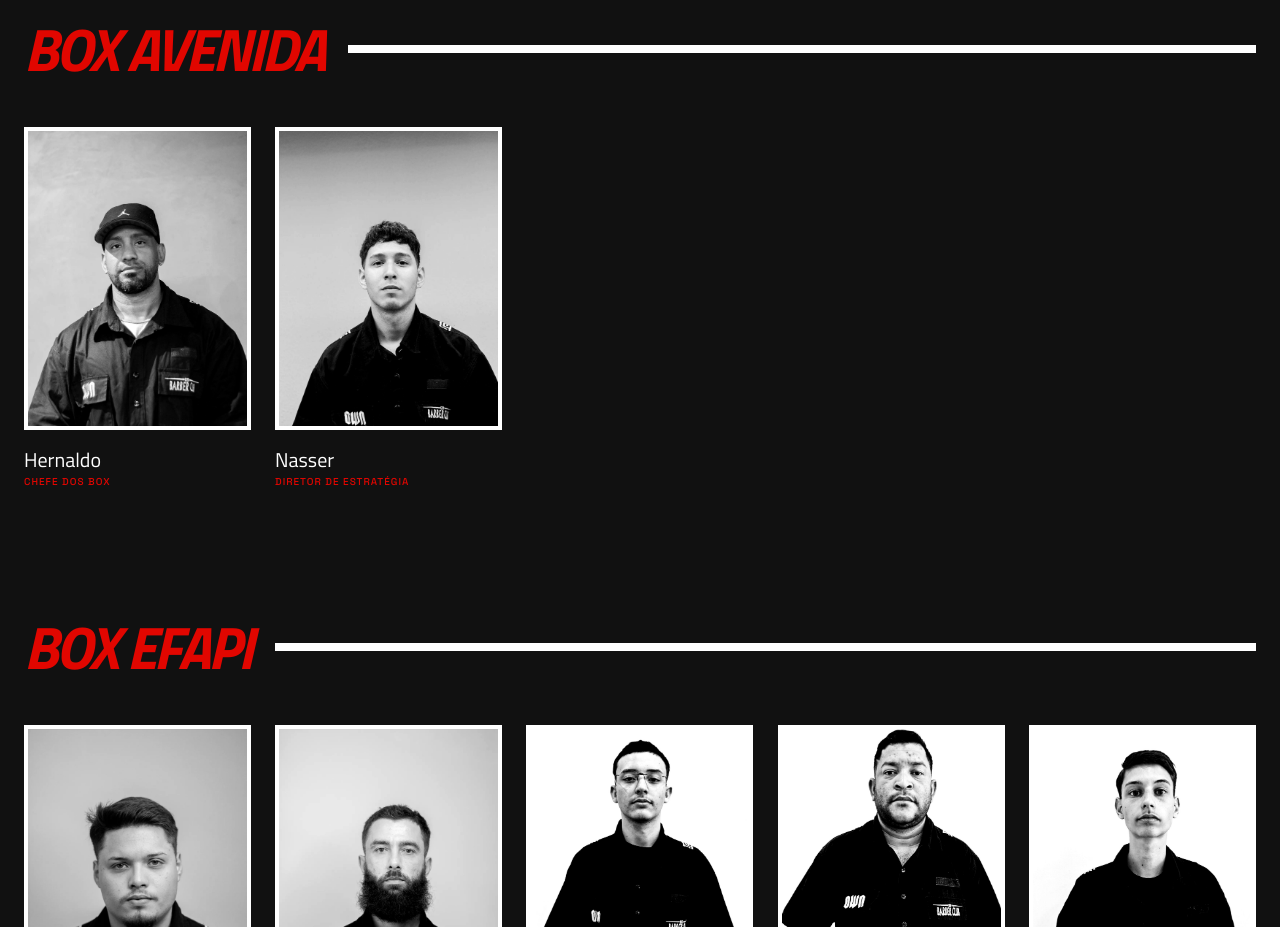
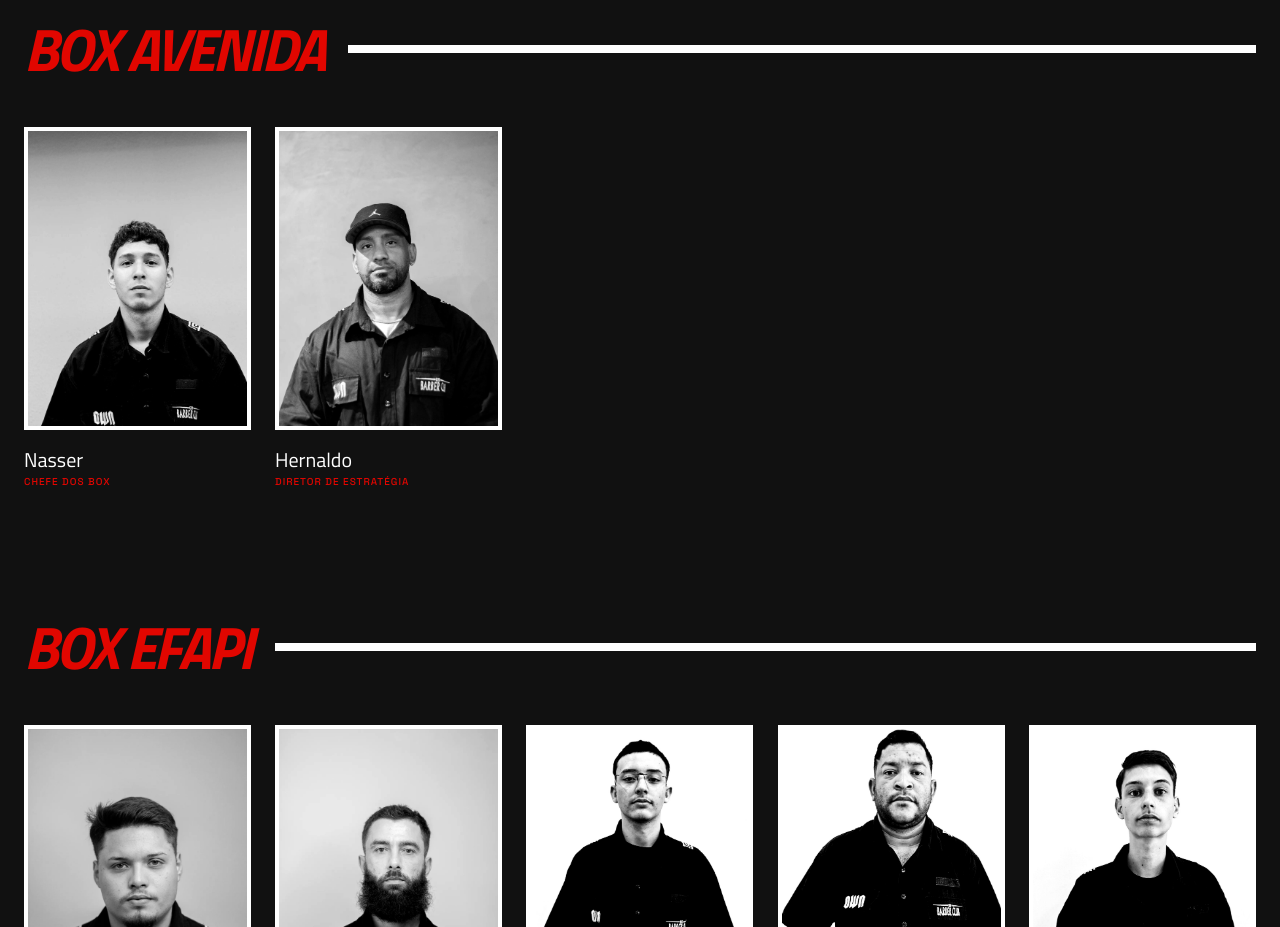
Before and after one commit to ownbarberclub-source/ownbarberclub, a React (Vite) app: page / in a window 1280 px wide. Shown: the part 7380-8307 px from the top of the page. Built offline with nearby package versions, Linux system fonts and the light colour scheme.

Commit message:
feat: altera ordem e cargos no Box Avenida (Nasser como primeiro e Chefe dos Box)

```diff
--- a/src/App.tsx
+++ b/src/App.tsx
@@ -581,8 +581,8 @@ export default function App() {
               {
                 unit: "Box Avenida",
                 barbers: [
-                  { name: "Hernaldo", role: "Chefe dos Box", img: avenidaHernaldo },
-                  { name: "Nasser", role: "Diretor de Estratégia", img: avenidaNasser },
+                  { name: "Nasser", role: "Chefe dos Box", img: avenidaNasser },
+                  { name: "Hernaldo", role: "Diretor de Estratégia", img: avenidaHernaldo },
                 ]
               },
               {
```
